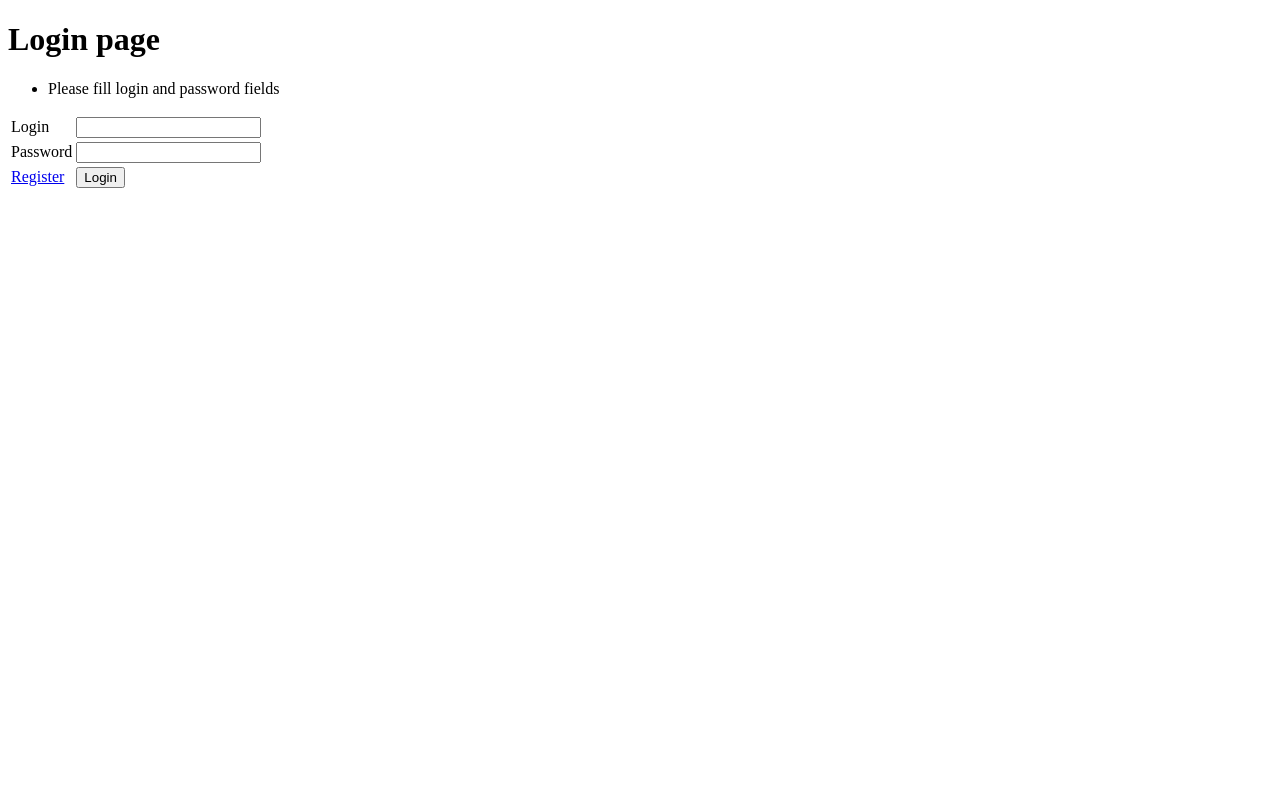
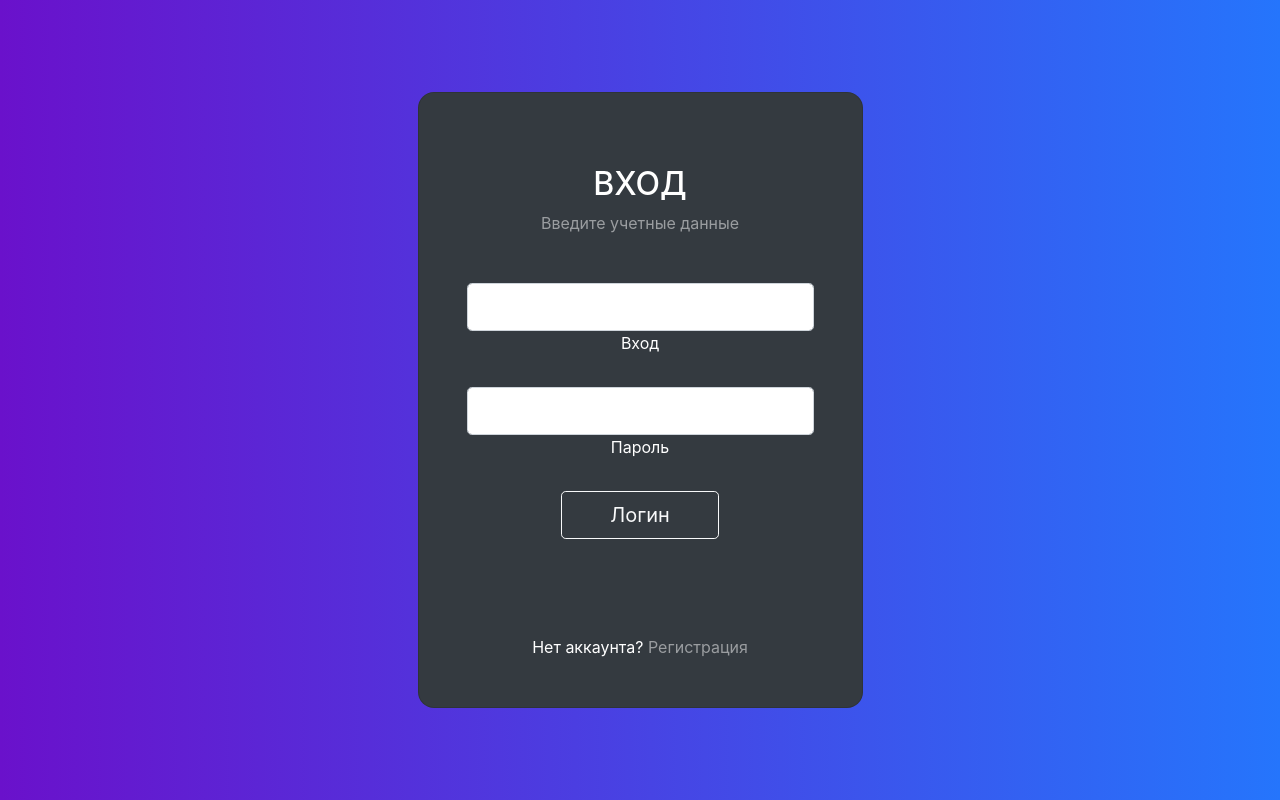
Before and after one commit to ccataha/SIAST-Tech, a Flask app: page /login in a window 1280 px wide. Run offline with Flask 2, Linux system fonts and the light colour scheme; parts of the project's set-up code (start-up, migrations or seed data) failed here and were passed over; some libraries are stand-ins or nearby versions.

Commit message:
add login page css

```diff
--- /dev/null
+++ b/app/static/assets/css/login.css
@@ -0,0 +1,10 @@
+.gradient-custom {
+    /* fallback for old browsers */
+    background: #6a11cb;
+
+    /* Chrome 10-25, Safari 5.1-6 */
+    background: -webkit-linear-gradient(to right, rgba(106, 17, 203, 1), rgba(37, 117, 252, 1));
+
+    /* W3C, IE 10+/ Edge, Firefox 16+, Chrome 26+, Opera 12+, Safari 7+ */
+    background: linear-gradient(to right, rgba(106, 17, 203, 1), rgba(37, 117, 252, 1))
+    }
--- a/app/templates/login.html
+++ b/app/templates/login.html
@@ -1,37 +1,59 @@
-<!DOCTYPE html>
-<html lang="en">
+<!doctype html>
+<html lang="ru">
 <head>
-    <meta charset="UTF-8">
-    <title>Title</title>
+  <!-- Кодировка веб-страницы -->
+  <meta charset="utf-8">
+  <!-- Настройка viewport -->
+  <meta name="viewport" content="width=device-width, initial-scale=1">
+  <title>СИАСТ - Вход</title>
+  <!-- Custom CSS-->
+  <link rel="stylesheet" href="{{url_for('static',filename='assets/css/login.css')}}">
+  <!-- Bootstrap CSS (Cloudflare CDN) -->
+  <link rel="stylesheet" href="https://cdnjs.cloudflare.com/ajax/libs/twitter-bootstrap/4.6.1/css/bootstrap.min.css" integrity="sha512-T584yQ/tdRR5QwOpfvDfVQUidzfgc2339Lc8uBDtcp/wYu80d7jwBgAxbyMh0a9YM9F8N3tdErpFI8iaGx6x5g==" crossorigin="anonymous" referrerpolicy="no-referrer">
+  <!-- jQuery (Cloudflare CDN) -->
+  <script defer src="https://cdnjs.cloudflare.com/ajax/libs/jquery/3.6.0/jquery.min.js" integrity="sha512-894YE6QWD5I59HgZOGReFYm4dnWc1Qt5NtvYSaNcOP+u1T9qYdvdihz0PPSiiqn/+/3e7Jo4EaG7TubfWGUrMQ==" crossorigin="anonymous" referrerpolicy="no-referrer"></script>
+  <!-- Bootstrap Bundle JS (Cloudflare CDN) -->
+  <script defer src="https://cdnjs.cloudflare.com/ajax/libs/twitter-bootstrap/4.6.1/js/bootstrap.min.js" integrity="sha512-UR25UO94eTnCVwjbXozyeVd6ZqpaAE9naiEUBK/A+QDbfSTQFhPGj5lOR6d8tsgbBk84Ggb5A3EkjsOgPRPcKA==" crossorigin="anonymous" referrerpolicy="no-referrer"></script>
 </head>
 <body>
-<h1>Login page</h1>
+  <!-- Контент страницы -->
+  <form method="POST">
+  <section class="vh-100 gradient-custom">
 
-{% with messages = get_flashed_messages() %}
-  {% if messages %}
-    <ul class=flashes>
-    {% for message in messages %}
-      <li>{{ message }}</li>
-    {% endfor %}
-    </ul>
-  {% endif %}
-{% endwith %}
+      <div class="container py-5 h-100">
+        <div class="row d-flex justify-content-center align-items-center h-100">
+          <div class="col-12 col-md-8 col-lg-6 col-xl-5">
+            <div class="card bg-dark text-white" style="border-radius: 1rem;">
+              <div class="card-body p-5 text-center">
 
-<form method="POST">
-    <table>
-        <tr>
-            <td>Login</td>
-            <td><input type="text" name="login"></td>
-        </tr>
-        <tr>
-            <td>Password</td>
-            <td><input type="password" name="password"></td>
-        </tr>
-        <tr>
-            <td><a href="{{ url_for('register') }}">Register</a></td>
-            <td><input type="submit" value="Login"></td>
-        </tr>
-    </table>
-</form>
+                <div class="mb-md-5 mt-md-4 pb-5">
+
+                  <h2 class="fw-bold mb-2 text-uppercase">Вход</h2>
+                  <p class="text-white-50 mb-5">Введите учетные данные</p>
+
+                  <div class="form-outline form-white mb-4">
+                    <input type="text" id="typeLoginX" name="login" class="form-control form-control-lg" />
+                    <label class="form-label" for="typeLoginX">Вход</label>
+                  </div>
+
+                  <div class="form-outline form-white mb-4">
+                    <input type="password" id="typePasswordX" name="password" class="form-control form-control-lg" />
+                    <label class="form-label" for="typePasswordX">Пароль</label>
+                  </div>
+                  <button class="btn btn-outline-light btn-lg px-5" type="submit">Логин</button>
+                </div>
+
+                <div>
+                  <p class="mb-0">Нет аккаунта?<a href="{{ url_for('register') }}" class="text-white-50 fw-bold"> Регистрация</a>
+                  </p>
+                </div>
+
+              </div>
+            </div>
+          </div>
+        </div>
+      </div>
+    </section>
+  </form>
 </body>
 </html>
```
